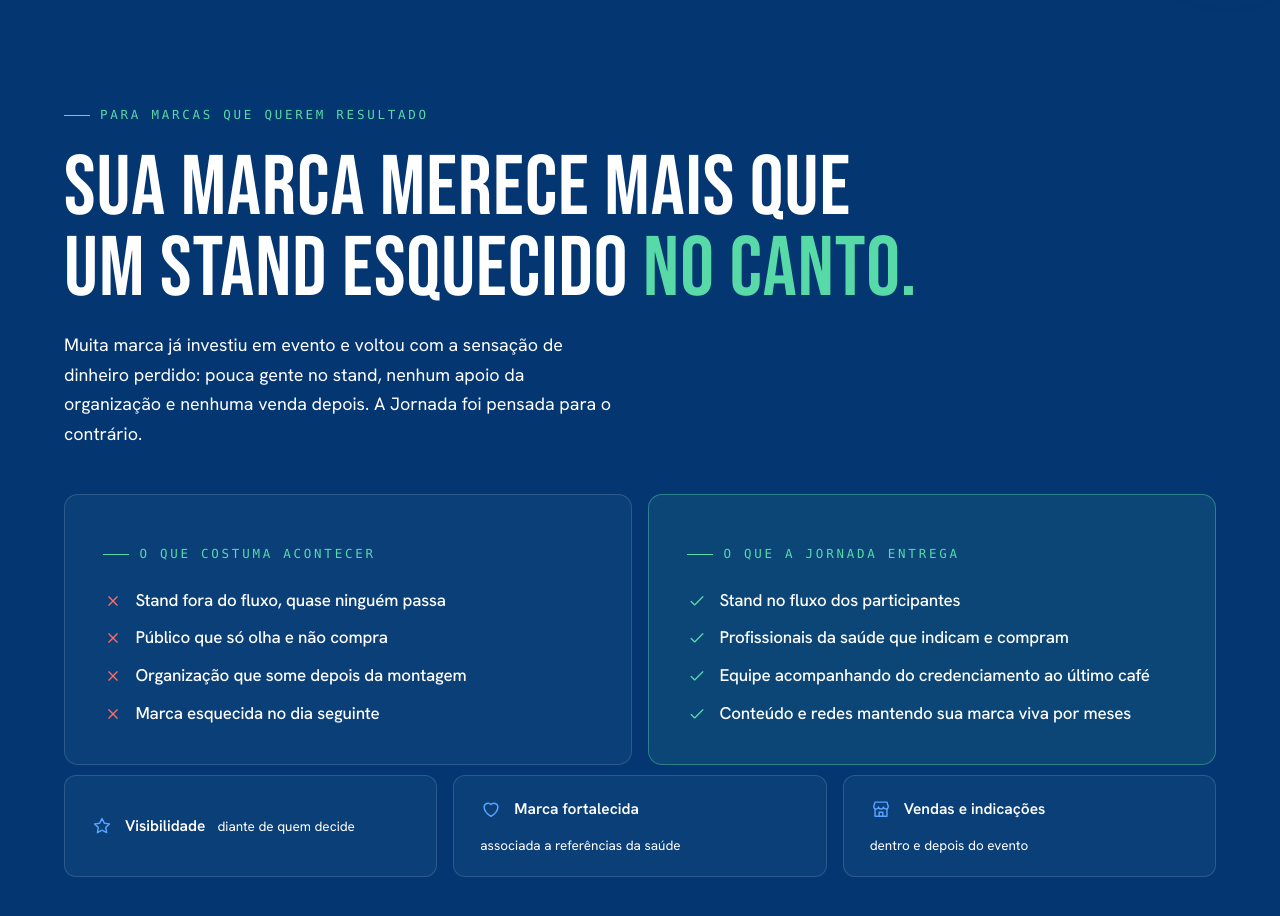
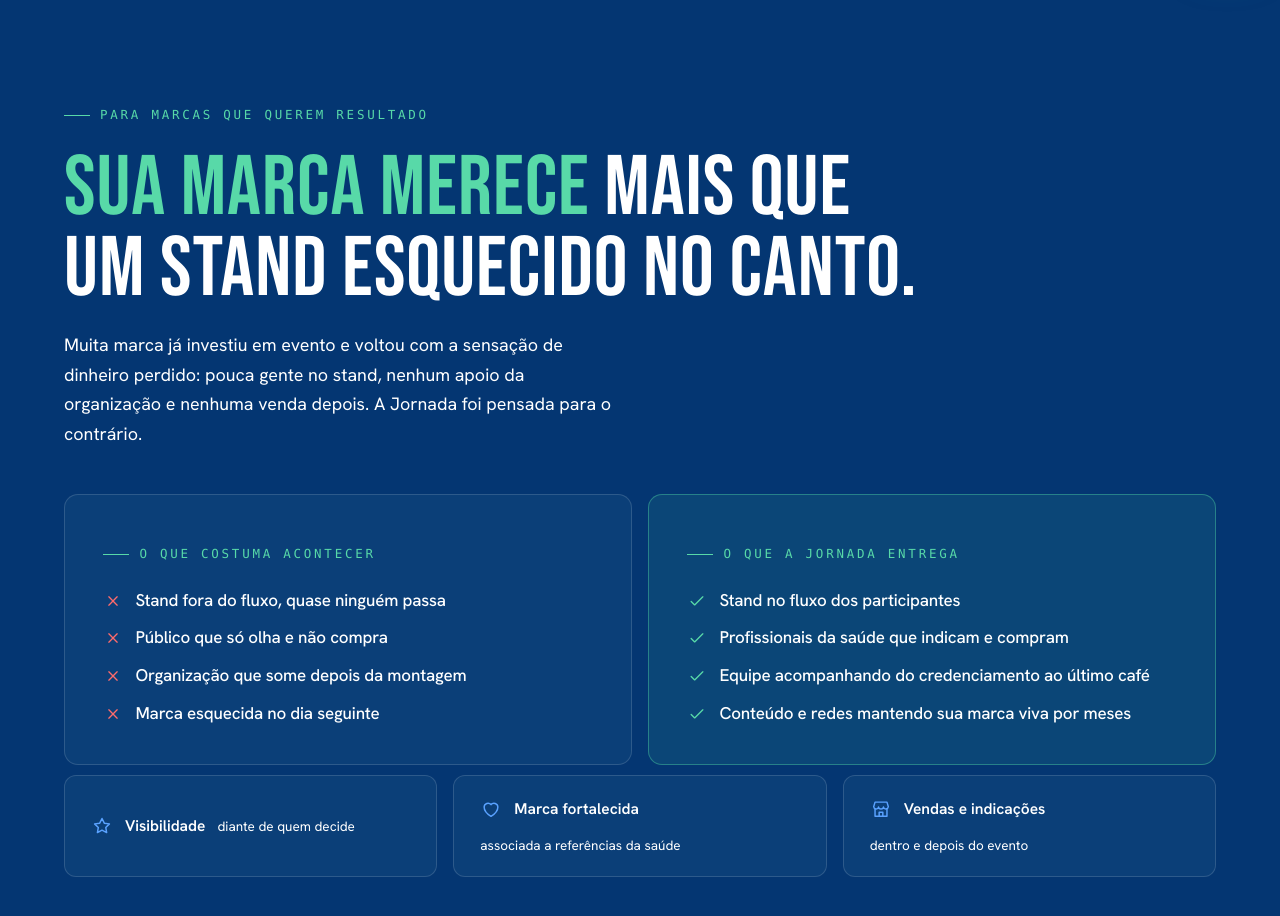
Before and after one commit to novvasaudeintegrativa-cmyk/sintermt2026, a plain HTML site: page propostasinter_evento2027/index.html in a window 1280 px wide. Shown: the part 820-1736 px from the top of the page. Drawn offline with Linux system fonts and the light colour scheme; a web font is replaced by a local one.

Commit message:
Proposta: destaque verde em 'Sua marca merece'
Co-Authored-By: Claude Sonnet 5.5 <noreply@anthropic.com>

```diff
--- a/propostasinter_evento2027/index.html
+++ b/propostasinter_evento2027/index.html
@@ -1124,7 +1124,7 @@ body{background:var(--paper);color:#fff;font-size:18px;line-height:1.65;padding:
     <div class="row" style="align-items:flex-end">
       <div>
         <span class="tag"><span class="dot"></span>Para marcas que querem resultado</span>
-        <h2 class="h2" style="margin-top:22px;max-width:16ch">Sua marca merece mais que <span class="m">um stand esquecido</span> <span class="neon">no canto.</span></h2>
+        <h2 class="h2" style="margin-top:22px;max-width:16ch"><span class="neon">Sua marca merece</span> mais que um stand esquecido no canto.</h2>
       </div>
       <p class="p">Muita marca já investiu em evento e voltou com a sensação de dinheiro perdido: pouca gente no stand, nenhum apoio da organização e nenhuma venda depois. A Jornada foi pensada para o contrário.</p>
     </div>
```
